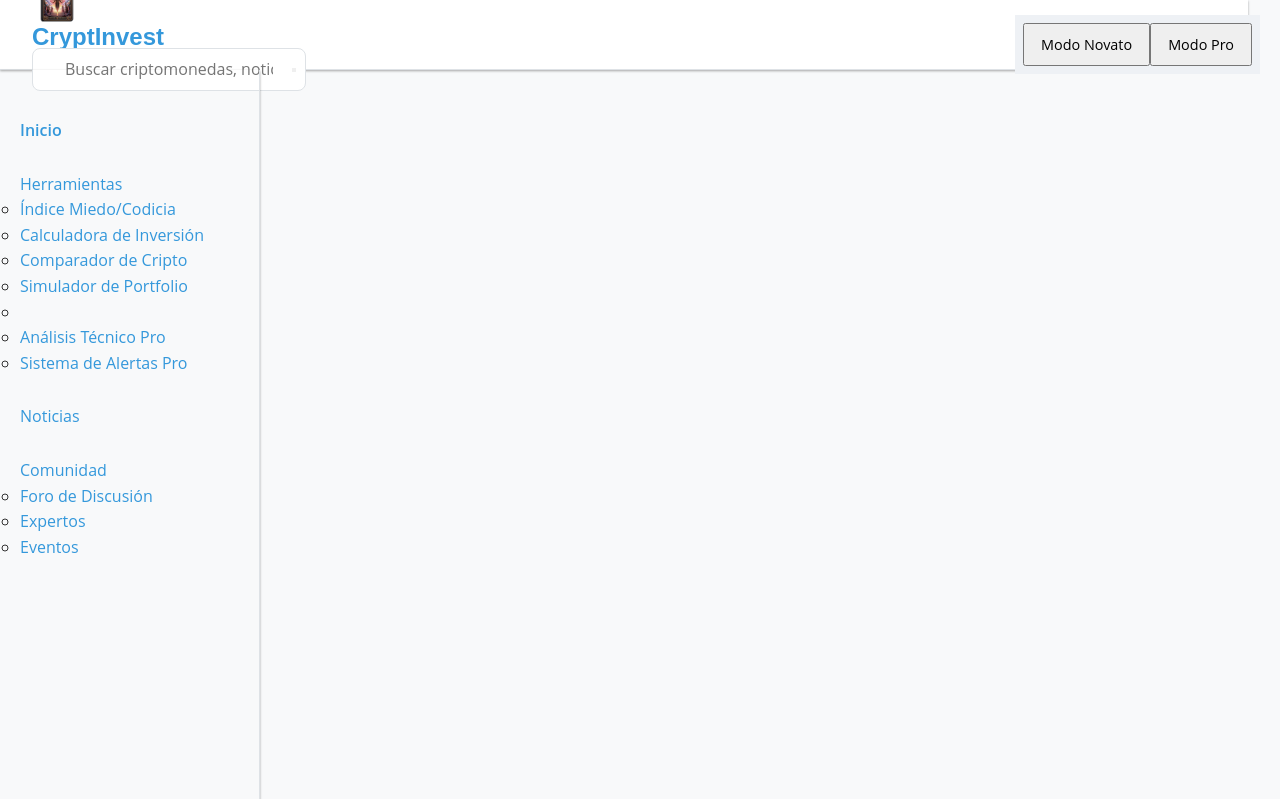
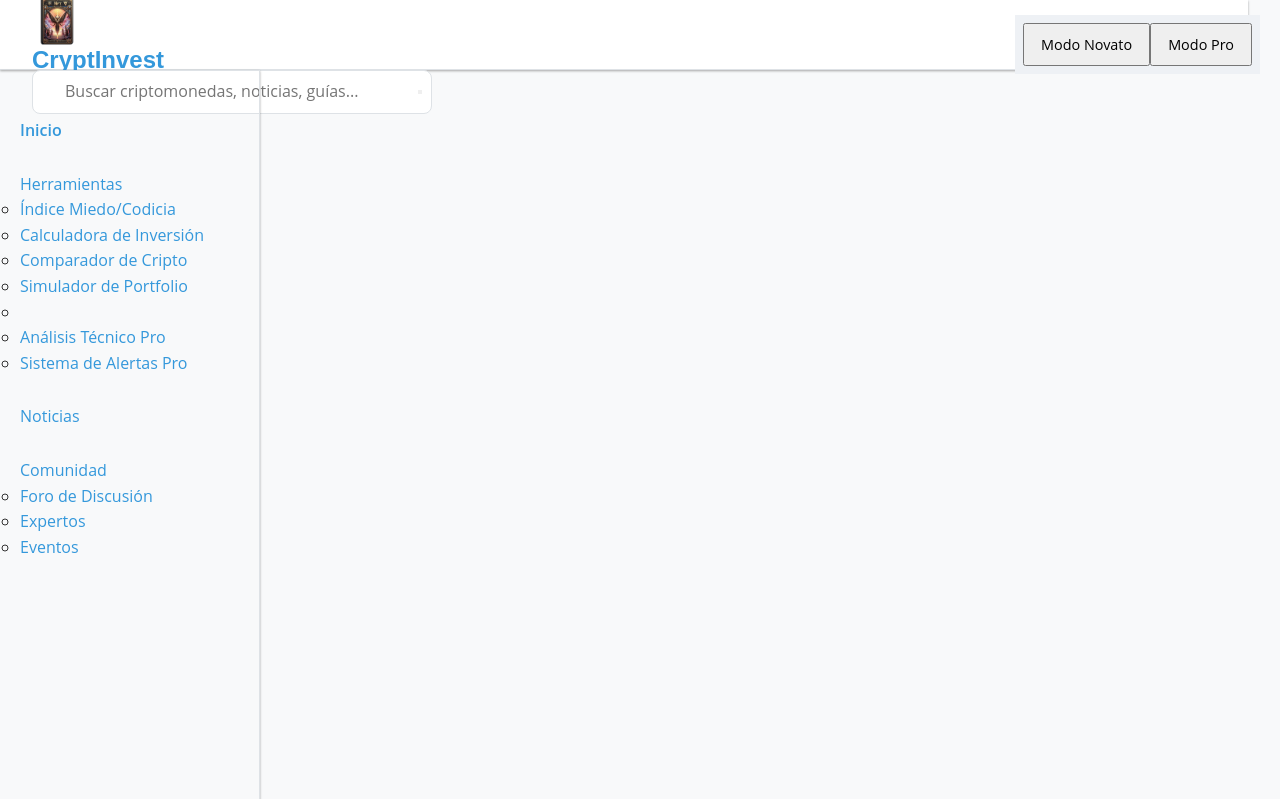
Before and after one commit to coxotropic/Web, a PHP site: page / in a window 1280 px wide. Shown: the top 799 px of the page. Run offline with PHP 8.4, Linux system fonts and the light colour scheme; some libraries are stand-ins or nearby versions.

Commit message:
Update header.css

```diff
--- a/css/components/header.css
+++ b/css/components/header.css
@@ -16,6 +16,18 @@
     max-height: 70px; /* Ajusta la altura máxima */
     background-color: var(--card-bg); /* Fondo para que se destaque */
     box-shadow: var(--shadow-sm); /* Opcional: añade una sombra */
+}
+
+.header-inner {
+    height: 70px;
+    width: 100%;
+    max-width: 100%;
+    max-height: 70px;
+    width: 100%; /* Ajusta el ancho al de su contenedor */
+    height: 100%; /* Ajusta la altura al de su contenedor */
+    box-sizing: border-box; /* Incluye padding y border en el tamaño total */
+    margin: 0;
+    padding: 0;
 }
 
 .logo-container {
```
